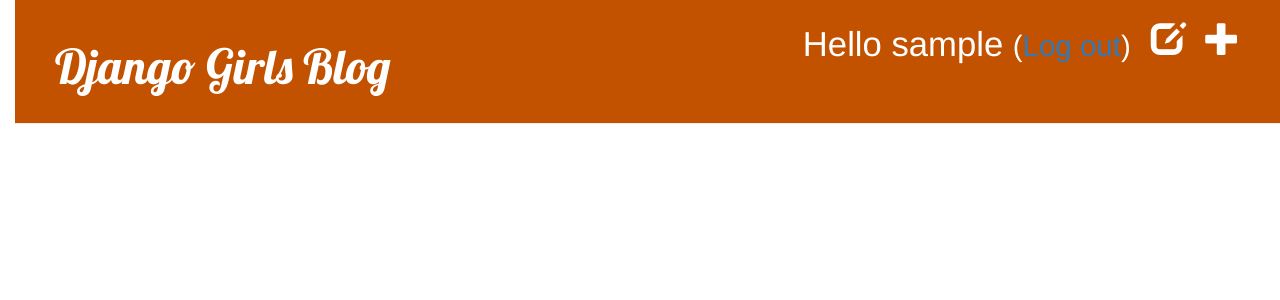
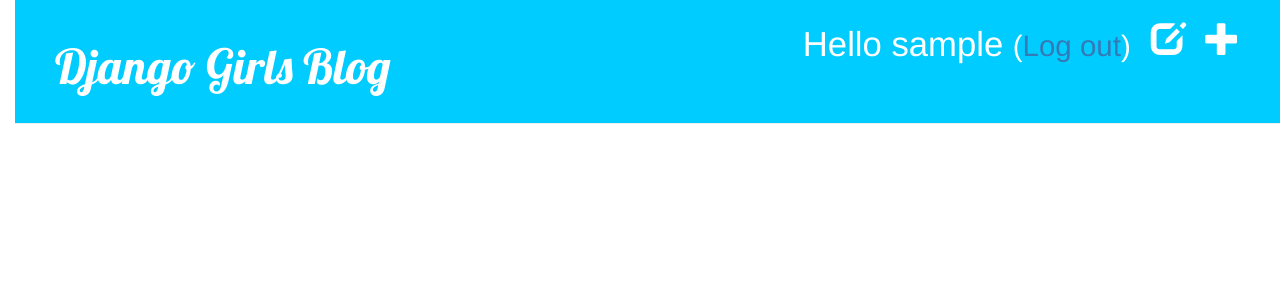
Before and after one commit to JPdesconectado/Django, a Django app: page /drafts/ in a window 1280 px wide. Shown: the top 300 px of the page. Run offline with Django 3.2, Linux system fonts and the light colour scheme; the visitor is signed in with stand-in values (Sample User, id 1); data that the repository does not hold is empty; some libraries are stand-ins or nearby versions.

Commit message:
Update blog.css

```diff
--- a/djangotutorial/blog/static/css/blog.css
+++ b/djangotutorial/blog/static/css/blog.css
@@ -8,7 +8,7 @@
 }
 
 .page-header {
-    background-color: #C25100;
+    background-color: #00ccff;
     margin-top: 0;
     padding: 20px 20px 20px 40px;
 }
```
